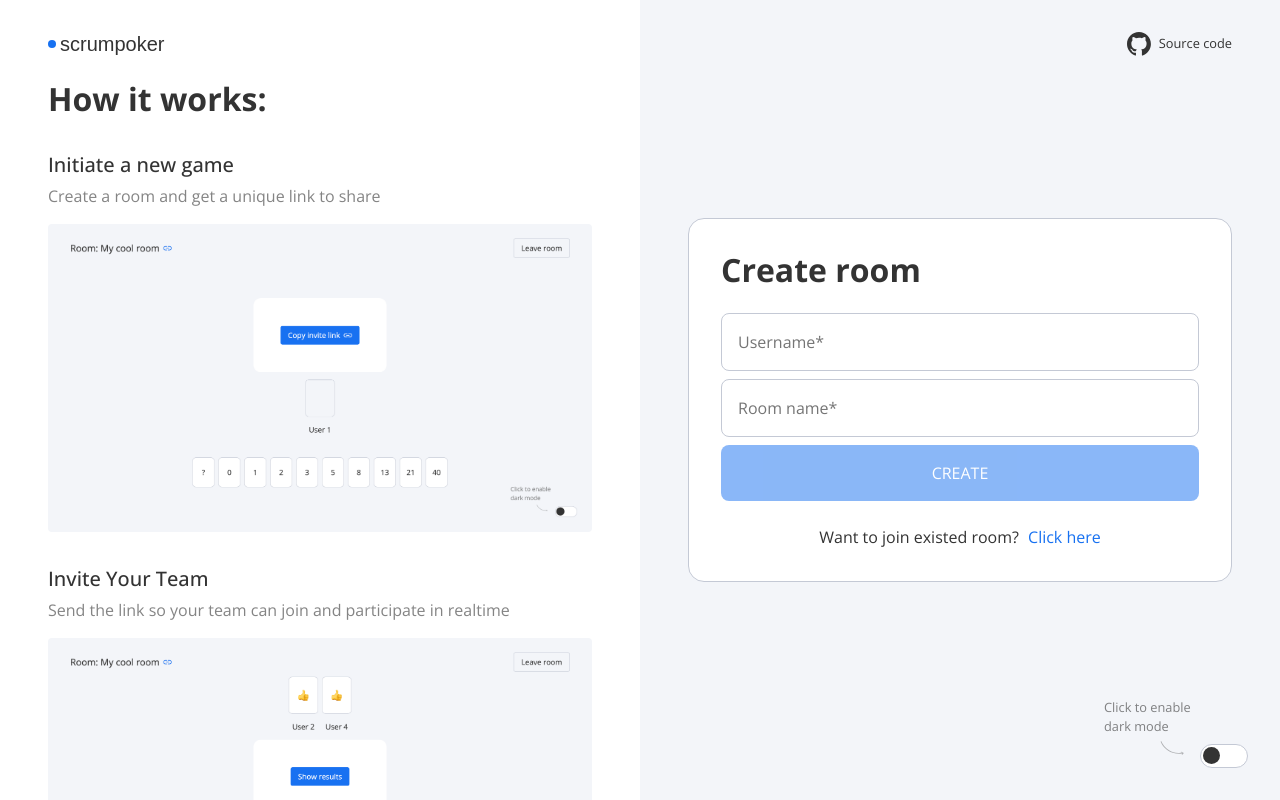
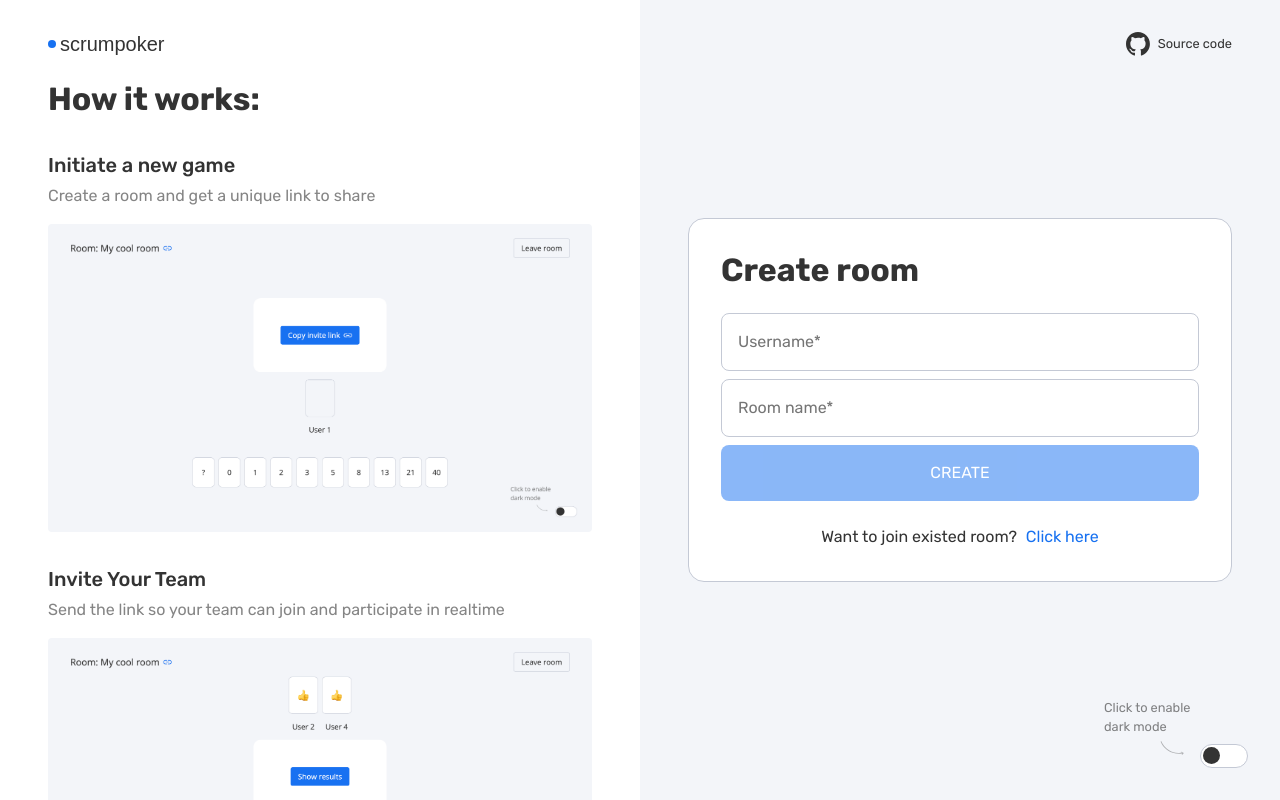
Before and after one commit to MichaelNotych/scrumpoker-monorepo, a Vue app in the folder client/: page / in a window 1280 px wide. Built offline with nearby package versions, Linux system fonts and the light colour scheme; no server answers.

Commit message:
feat front: update font

```diff
--- a/client/index.html
+++ b/client/index.html
@@ -6,7 +6,7 @@
     <meta name="viewport" content="width=device-width, initial-scale=1.0" />
 	<link rel="preconnect" href="https://fonts.googleapis.com">
 	<link rel="preconnect" href="https://fonts.gstatic.com" crossorigin>
-	<link href="https://fonts.googleapis.com/css2?family=Open+Sans:ital,wght@0,300..800;1,300..800&display=swap" rel="stylesheet">
+	 <link href="https://fonts.googleapis.com/css2?family=Rubik:ital,wght@0,300..900;1,300..900&display=swap" rel="stylesheet">
     <title>.scrumpoker</title>
   </head>
   <body>
--- a/client/src/assets/main.css
+++ b/client/src/assets/main.css
@@ -25,7 +25,7 @@ html[data-theme='dark'] {
 }
 
 body {
-	font-family: "Open Sans", serif;
+	font-family: "Rubik", serif;
 	font-size: 16px;
 	line-height: 1.5;
 	color: var(--text-color);
```
